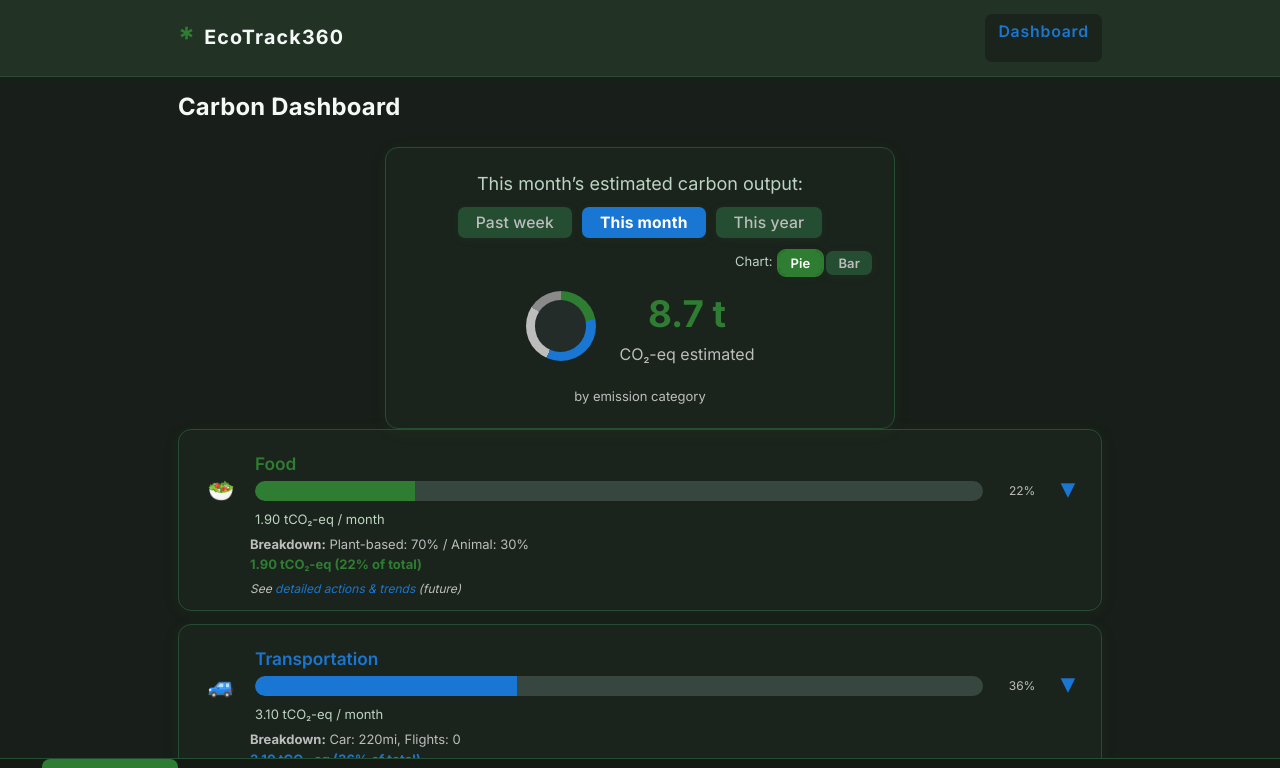
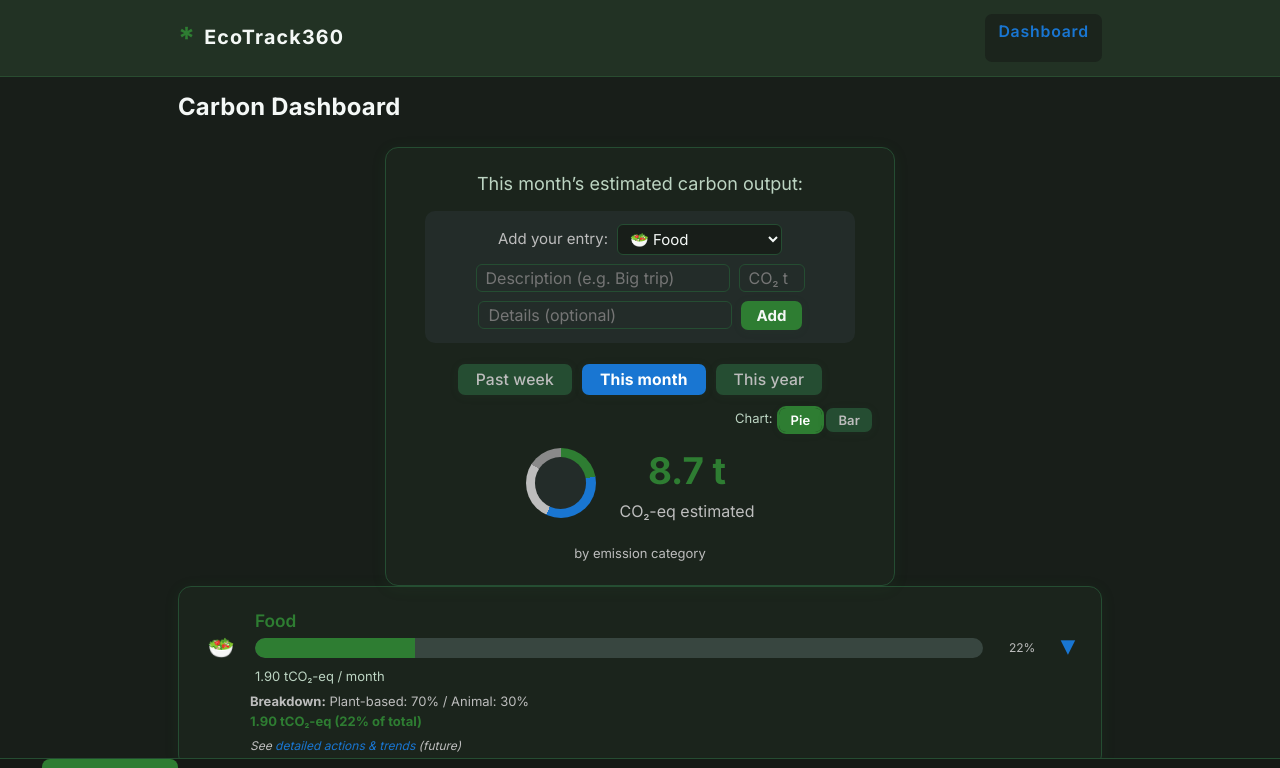
Before and after one commit to Workflow-Manager-admin/ecotrack360-26751-ada0b278, a React (Create React App) app in the folder eco_track360/: page / in a window 1280 px wide. Shown: the top 768 px of the page. Built offline with nearby package versions, Linux system fonts and the light colour scheme; the HTML template or start-up script is replaced by a standard one.

Commit message:
Auto-commit: Changes as of 2025-06-03T05:52:46.660523+00:00

```diff
--- a/eco_track360/src/components/CarbonDashboard.js
+++ b/eco_track360/src/components/CarbonDashboard.js
@@ -3,12 +3,12 @@ import React, { useState } from 'react';
 /**
  * PUBLIC_INTERFACE
  * CarbonDashboard displays user's real-time carbon footprint data with interactive mock features.
- * Users can toggle between pie/bar chart views, expand/collapse category breakdowns, and select timespan filters.
- * All data is client-side and demo-only; logic stubs for future backend integration.
+ * Users can now add their own carbon entries to the dashboard via a controlled input form. Allows per-session demo data entry for charts.
+ * All data is kept in local component state.
  */
 
 // MOCK CO2 data by categories and for different time spans
-const MOCK_DATA = {
+const INITIAL_MOCK_DATA = {
   month: [
     { key: 'food', label: 'Food', color: 'var(--primary)', co2: 1.9, icon: '🥗', details: 'Plant-based: 70% / Animal: 30%' },
     { key: 'transport', label: 'Transportation', color: 'var(--secondary)', co2: 3.1, icon: '🚙', details: 'Car: 220mi, Flights: 0' },
@@ -36,7 +36,13 @@ const TIMESPANS = [
   { key: 'year', label: 'This year' }
 ];
 
-// Returns mock chart slices for pie
+const CATEGORY_ICONS = [
+  { key: 'food', label: 'Food', icon: '🥗', color: 'var(--primary)' },
+  { key: 'transport', label: 'Transportation', icon: '🚙', color:'var(--secondary)' },
+  { key: 'energy', label: 'Home Energy', icon: '💡', color:'#BDBDBD' },
+  { key: 'shopping', label: 'Shopping', icon: '🛍️', color:'#8a8a8a' },
+];
+
 function getPieChartConic(categories) {
   let total = categories.reduce((sum, c) => sum + c.co2, 0);
   let acc = 0;
@@ -52,22 +58,77 @@ function getPieChartConic(categories) {
   );
 }
 
+// PUBLIC_INTERFACE
 function CarbonDashboard() {
   // Toggle between 'pie' and 'bar' chart views
   const [chartType, setChartType] = useState('pie'); // 'pie' or 'bar'
   // Expand/collapse for categories
   const [expanded, setExpanded] = useState(() => {
-    // default: all expanded for MVP, but support collapse
     let o = {};
-    MOCK_DATA['month'].forEach(c => o[c.key] = true);
+    INITIAL_MOCK_DATA['month'].forEach(c => o[c.key] = true);
     return o;
   });
   // Timespan selection
   const [timespan, setTimespan] = useState('month');
+  // Local state for custom data per timespan
+  const [userData, setUserData] = useState({
+    week: [],
+    month: [],
+    year: []
+  });
+  // Entry form state
+  const [newEntry, setNewEntry] = useState({
+    value: "",
+    label: "",
+    catKey: "food",
+    details: ""
+  });
 
-  // Memoize category data for selected timespan
-  const categories = MOCK_DATA[timespan];
-  const totalCO2 = categories.reduce((t, c) => t + c.co2, 0);
+  // Merge mock and user data
+  function getCategories() {
+    let builtins = INITIAL_MOCK_DATA[timespan];
+    let custom = userData[timespan] || [];
+    // Merge with distinct keys (anon user entries get 'user-' prefix+idx key)
+    return [...builtins, ...custom.map((entry, idx) => ({
+      key: `user-${idx}`,
+      label: entry.label || entry.catKey,
+      color: CATEGORY_ICONS.find(c=>c.key===entry.catKey)?.color || 'var(--accent)',
+      co2: Number(entry.value) || 0,
+      icon: CATEGORY_ICONS.find(c=>c.key===entry.catKey)?.icon || '🌍',
+      details: entry.details || "User entry"
+    }))];
+  }
+  // Remove user entry by idx
+  function removeUserEntry(idx) {
+    setUserData(prev => ({
+      ...prev,
+      [timespan]: prev[timespan].filter((_, i) => i !== idx)
+    }));
+  }
+
+  // Add entry
+  function handleAddEntry(e) {
+    e.preventDefault();
+    if (!newEntry.value.trim() || isNaN(Number(newEntry.value))) return;
+    setUserData(prev => ({
+      ...prev,
+      [timespan]: [
+        ...prev[timespan],
+        {
+          value: newEntry.value,
+          label: newEntry.label,
+          catKey: newEntry.catKey,
+          details: newEntry.details
+        }
+      ]
+    }));
+    setNewEntry({
+      value: "",
+      label: "",
+      catKey: "food",
+      details: ""
+    });
+  }
 
   // Handler to toggle one category expanded/collapsed
   function handleExpandToggle(key) {
@@ -85,14 +146,19 @@ function CarbonDashboard() {
   // Handler to change timespan
   function handleChangeTimespan(key) {
     setTimespan(key);
-    // When changing timespan, reset expanded state to expanded for all cats
-    // (optional: could collapse all, but keep all expanded as MVP)
     setExpanded(() => {
       let o = {};
-      MOCK_DATA[key].forEach(c => o[c.key] = true);
+      (INITIAL_MOCK_DATA[key] || []).forEach(c => o[c.key] = true);
+      // Also expand any user categories by default
+      if (userData[key]) {
+        userData[key].forEach((_, idx) => (o[`user-${idx}`] = true));
+      }
       return o;
     });
   }
+
+  const categories = getCategories();
+  const totalCO2 = categories.reduce((t, c) => t + c.co2, 0);
 
   return (
     <div>
@@ -101,6 +167,87 @@ function CarbonDashboard() {
         <div style={{ fontSize: 18, color: "var(--text-secondary)", marginBottom: 8}}>
           {TIMESPANS.find(t=>t.key===timespan)?.label || "This month"}’s estimated carbon output:
         </div>
+
+        <form
+          onSubmit={handleAddEntry}
+          style={{
+            margin: "12px auto 21px",
+            background: "var(--surface)",
+            borderRadius: 10,
+            padding: "13px 11px",
+            display: "flex",
+            flexWrap: "wrap",
+            gap: "9px",
+            alignItems: "center",
+            maxWidth: 430,
+            justifyContent: "center"
+          }}
+          aria-label="Add carbon entry"
+        >
+          <span style={{ fontSize: 15, color: "var(--text-faint)", minWidth: 78 }}>Add your entry:</span>
+          <select
+            style={{ fontSize: 15, borderRadius: 6, padding: "4px 8px", border: "1px solid var(--card-border)", color: "var(--text-color)", background: "var(--background)" }}
+            value={newEntry.catKey}
+            onChange={e => setNewEntry(ne => ({ ...ne, catKey: e.target.value }))}
+            aria-label="Category"
+          >
+            {CATEGORY_ICONS.map(opt =>
+              <option value={opt.key} key={opt.key}>{opt.icon + " " + opt.label}</option>
+            )}
+          </select>
+          <input
+            type="text"
+            required
+            value={newEntry.label}
+            onChange={e => setNewEntry(ne => ({ ...ne, label: e.target.value }))}
+            placeholder="Description (e.g. Big trip)"
+            aria-label="Entry label"
+            style={{
+              background: "var(--surface)",
+              color: "var(--text-color)",
+              borderRadius: 6,
+              border: "1px solid var(--card-border)",
+              padding: "3px 9px",
+              minWidth: 99
+            }}
+          />
+          <input
+            type="number"
+            required
+            value={newEntry.value}
+            onChange={e => setNewEntry(ne => ({ ...ne, value: e.target.value }))}
+            placeholder="CO₂ t"
+            aria-label="CO₂ (tons)"
+            step="any"
+            style={{
+              width: 66,
+              background: "var(--surface)",
+              color: "var(--text-color)",
+              borderRadius: 6,
+              border: "1px solid var(--card-border)",
+              padding: "3px 9px"
+            }}
+            min="0"
+          />
+          <input
+            type="text"
+            value={newEntry.details}
+            onChange={e => setNewEntry(ne => ({ ...ne, details: e.target.value }))}
+            placeholder="Details (optional)"
+            aria-label="Details"
+            style={{
+              background: "var(--surface)",
+              color: "var(--text-faint)",
+              borderRadius: 6,
+              border: "1px solid var(--card-border)",
+              padding: "3px 9px",
+              minWidth: 93
+            }}
+          />
+          <button className="btn" type="submit" style={{fontWeight: 700, fontSize: 15, padding: "5px 15px"}}>
+            Add
+          </button>
+        </form>
 
         {/* Timespan selector */}
         <div style={{ display: "flex", justifyContent: "center", gap: 10, marginBottom: 13 }}>
@@ -183,9 +330,9 @@ function CarbonDashboard() {
         </div>
       </div>
 
-      {/* Categories — breakdown, mock expand/collapse */}
+      {/* Categories — breakdown, can remove custom categories */}
       <div className="mb-md">
-        {categories.map(cat => (
+        {categories.map((cat, idx) => (
           <div key={cat.key} className="eco-card" style={{marginBottom: 13, paddingBottom:8}}>
             <button
               style={{
@@ -268,9 +415,26 @@ function CarbonDashboard() {
                   <span style={{color:cat.color, fontWeight:700}}>
                     {cat.co2.toFixed(2)} tCO₂-eq ({(100*cat.co2/totalCO2).toFixed(0)}% of total)
                   </span>
+                  {(cat.key.startsWith('user-')) && (
+                    <div>
+                      <button
+                        onClick={() => removeUserEntry(Number(cat.key.split('user-')[1]))}
+                        className="btn"
+                        style={{
+                          background:"var(--accent-dark)",
+                          color:"#202924",
+                          marginTop:7,
+                          fontSize:13,
+                          padding:"3px 17px"
+                        }}
+                        aria-label="Remove custom entry"
+                      >
+                        Remove Entry
+                      </button>
+                    </div>
+                  )}
                   <div style={{marginTop:5, fontSize:12}}>
                     <em>
-                      {/* Demo stub for more expansion; real version would show actions/trends */}
                       <span>See <a href="#" style={{color:"var(--secondary)"}} tabIndex={-1}>detailed actions & trends</a> (future)</span>
                     </em>
                   </div>
@@ -282,8 +446,8 @@ function CarbonDashboard() {
       </div>
       <div className="eco-highlight text-center">
         <span>
-          Tip: Toggle charts, expand categories, change time range. All data is for demo only. <br />
-          Click a category for detailed actions and trends (real version: will show more).
+          Tip: You can now add your own carbon entries! Toggle charts, expand categories, change time range. <br />
+          Click a category for detailed actions and trends.
         </span>
       </div>
     </div>
```
Also changed, not shown: 2 other files (tests, documents, lock files or other folders).
